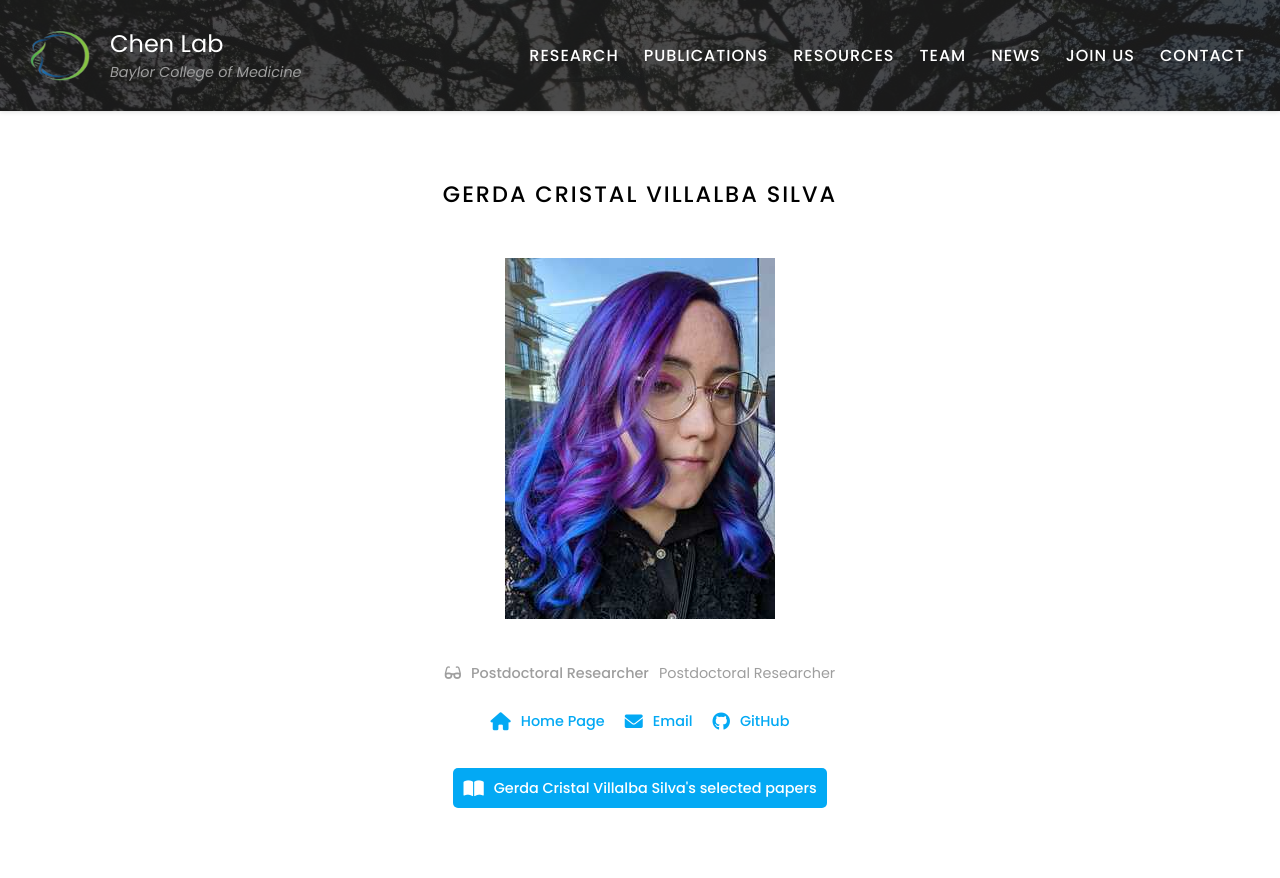
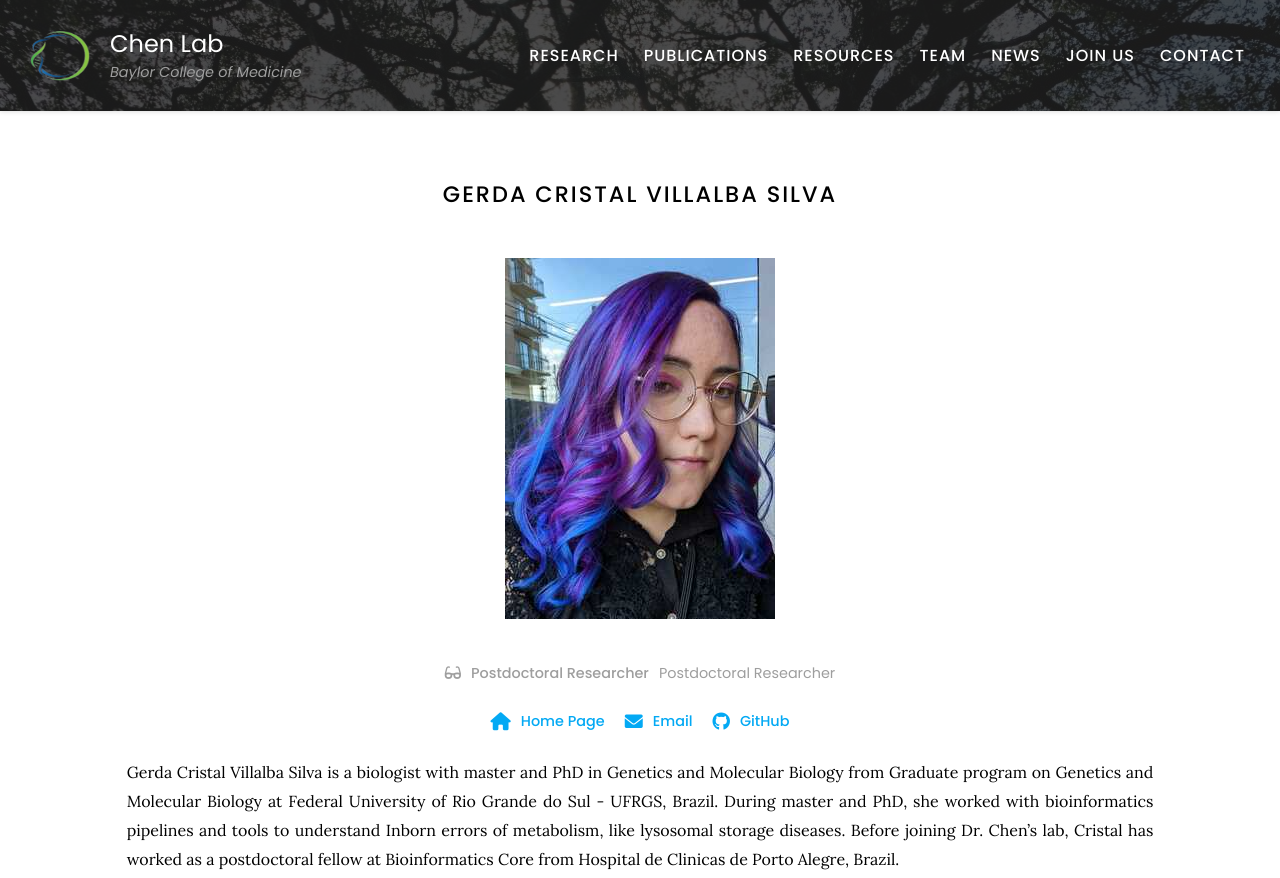
Before and after one commit to RCHENLAB/rchenlab.github.io, a Jekyll site: the page built from _members/gerda-cristal-villalba-silva.md, in a window 1280 px wide. Shown: the top 878 px of the page. Built offline with Jekyll 4.4.1, drawn with Linux system fonts in a browser that asks for light colours; grey boxes are pictures that could not be loaded.

Commit message:
Update gerda-cristal-villalba-silva.md

```diff
--- a/_members/gerda-cristal-villalba-silva.md
+++ b/_members/gerda-cristal-villalba-silva.md
@@ -12,3 +12,5 @@ links:
   email: gerdacristal.villalbasilva@bcm.edu
   github: Kur1sutaru
 ---
+
+Gerda Cristal Villalba Silva is a biologist with master and PhD in Genetics and Molecular Biology from Graduate program on Genetics and Molecular Biology at Federal University of Rio Grande do Sul - UFRGS, Brazil. During master and PhD, she worked with bioinformatics pipelines and tools to understand Inborn errors of metabolism, like lysosomal storage diseases. Before joining Dr. Chen’s lab, Cristal has worked as a postdoctoral fellow at Bioinformatics Core from Hospital de Clinicas de Porto Alegre, Brazil.
```
